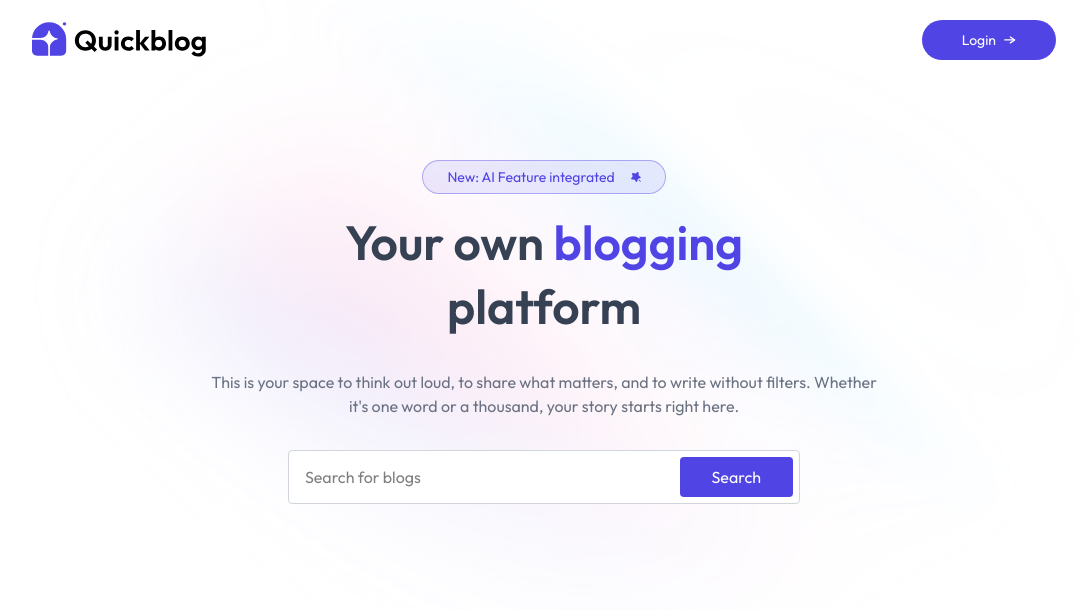
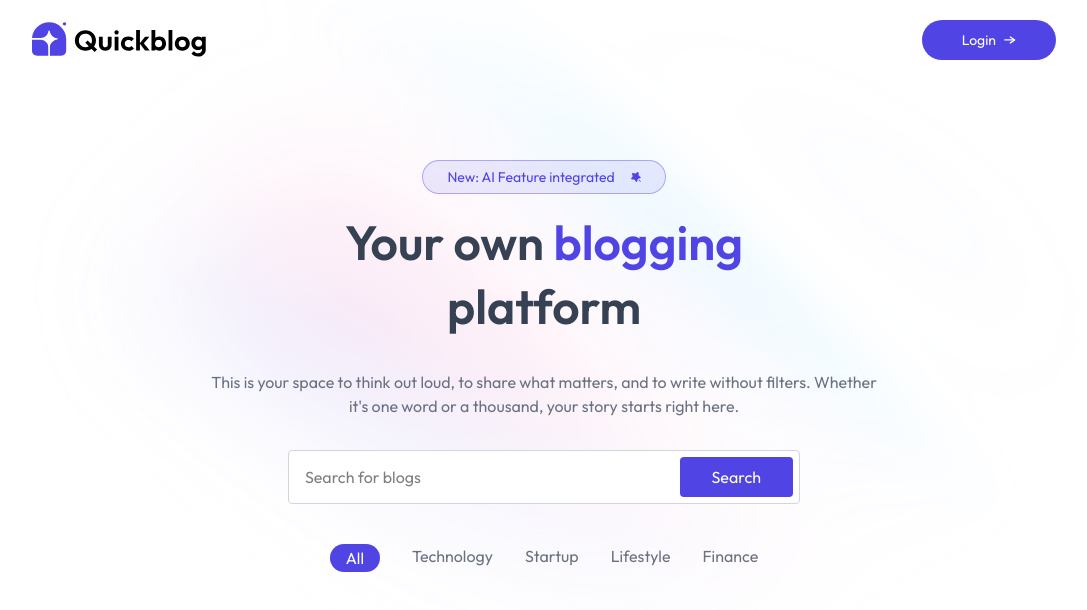
Before and after one commit to Payal-mak/BlogNest, a React (Vite) app in the folder client/: page / in a window 1280 px wide. Shown: the top 610 px of the page, without its empty margins (96-1183 px from the left). Built offline with nearby package versions, Linux system fonts and the light colour scheme.

Commit message:
chore: import BlogList component

```diff
--- a/client/src/pages/Home.jsx
+++ b/client/src/pages/Home.jsx
@@ -1,12 +1,14 @@
 import React from 'react'
 import Navbar from '../components/Navbar'
 import Header from '../components/Header'
+import BlogList from '../components/BlogList'
 
 const Home = () => {
   return (
     <>
       <Navbar/>
       <Header/>
+      <BlogList/>
     </>
   )
 }
```
